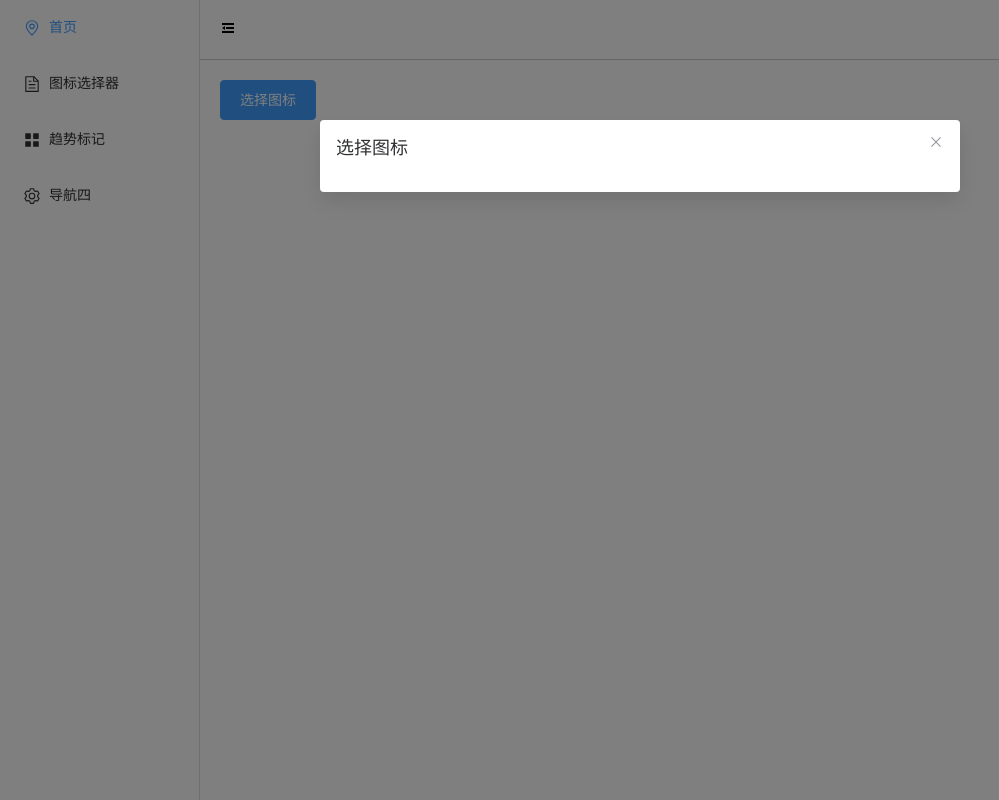
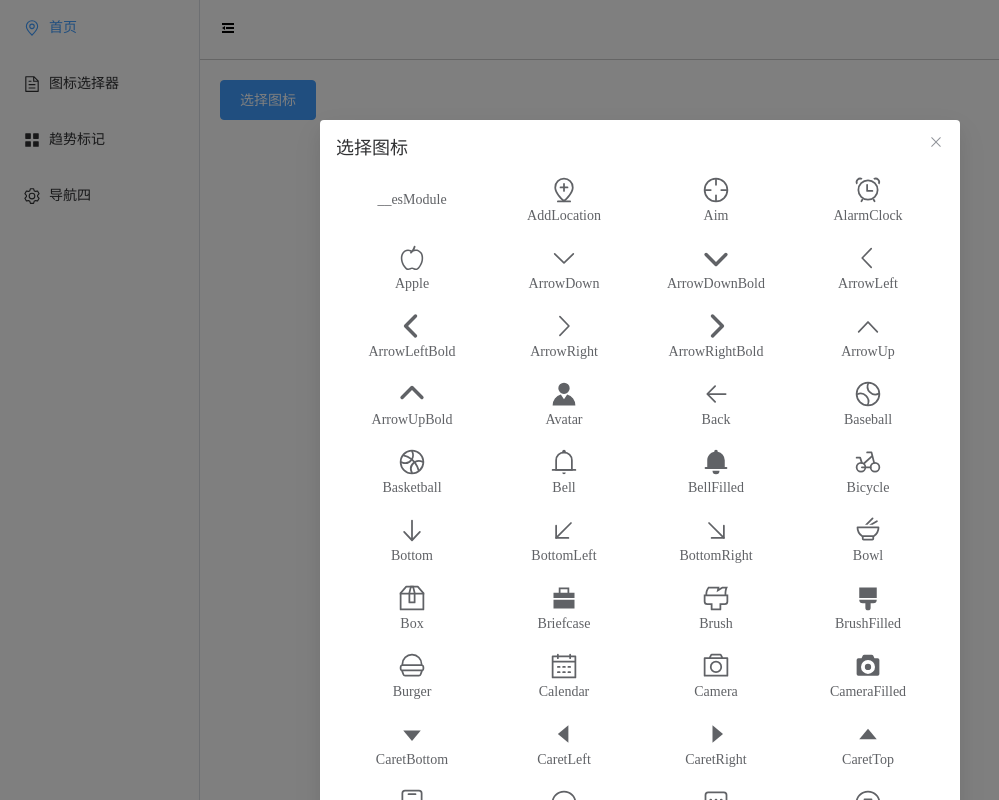
Before and after one commit to shiojiang/j3-components, a Vue app: page /chooseIcon in a window 1280 px wide. Both pictures are taken after a click on the button "选择图标". Shown: the whole page, without its empty margins (0-999 px from the left). Built offline with nearby package versions, Linux system fonts and the light colour scheme.

Commit message:
完成图标选择器

```diff
--- a/src/App.vue
+++ b/src/App.vue
@@ -9,23 +9,6 @@ export default {
 </script>
 
 <style lang="scss">
-* {
-  box-sizing: border-box;
-  margin: 0;
-  padding: 0;
-}
-// svg默认大小
-svg {
-  width: 1em;
-  height: 1em;
-}
-// 导航菜单栏高度100%
-html,
-body,
-#app,
-.el-container,
-.el-menu {
-  height: 100%;
-}
-
+@import "./styles/base.scss";
+@import "./styles/ui.scss";
 </style>
--- a/src/components/chooseIcon/src/index.vue
+++ b/src/components/chooseIcon/src/index.vue
@@ -7,11 +7,33 @@
     <slot></slot>
   </el-button>
   <!-- 对话框 -->
-  <el-dialog :title="title" v-model="dialogVisible"></el-dialog>
+  <div class="el-icon-container-wrapper-dialog-body-height">
+    <el-dialog :title="title" v-model="dialogVisible">
+    <!-- 图标容器 -->
+    <div class="el-icon-container">
+      <div
+        class="el-icon-items"
+        v-for="(item, index) in Object.keys(ElIcons)"
+        :key="index"
+        @click="handleClickIconItem(item)">
+        <!-- icon组件 -->
+        <div>
+          <!-- 技巧：在页面动态生成标签 -->
+          <component :is="`el-icon-${toLine(item)}`"></component>
+        </div>
+        <!-- icon key -->
+        <div>{{item}}</div>
+      </div>
+    </div>
+  </el-dialog>
+  </div>
 </template>
 
 <script lang="ts" setup>
 import { watch, ref } from 'vue'
+import * as ElIcons from '@element-plus/icons-vue'
+import { toLine } from '../../../utils/index.ts'
+import { useCopy } from '../../../hooks/useCopy/index.ts'
 
 let props = defineProps<{
   title: string,
@@ -36,8 +58,35 @@ watch(() => props.visible, val => {
 watch(dialogVisible, val => {
   emits('update:visible', val)
 })
+// 处理点击图标
+const handleClickIconItem = (iconkey: string) => {
+  let iconLabel = `<el-icon-${toLine(iconkey)} />`
+  useCopy(iconLabel)
+  dialogVisible.value = false
+}
 </script>
 
 <style lang="scss" scoped>
+  .el-icon-container {
+    display: flex;
+    flex-wrap: wrap;
+    align-items: center;
+    white-space: nowrap;
+    .el-icon-items {
+      display: flex;
+      flex-direction: column;
+      justify-content: center;
+      align-items: center;
+      width: 25%;
+      // min-width: 120px;
+      // background-color: pink;
+      margin-bottom: 20px;
+      cursor: pointer;
+    }
+  }
+  svg {
+    width: 2em;
+    height: 2em;
+  }
 
 </style>
--- a/src/components/container/src/nav-header/index.vue
+++ b/src/components/container/src/nav-header/index.vue
@@ -14,8 +14,6 @@ let props = defineProps<{
 }>()
 let emits = defineEmits(['update:collapse'])
 let toggleCollapse = () => {
-  console.log('a');
-
   emits('update:collapse', !props.collapse)
 }
 </script>
--- /dev/null
+++ b/src/hooks/useCopy/index.ts
@@ -0,0 +1,12 @@
+// 复制文本
+import { ElMessage } from "element-plus"
+export const useCopy = (text: string) => {
+  // 创建input标签 赋值 追加到body 选择输入框 复制操作 删除输入框
+  const input = document.createElement('input')
+  input.value = text
+  document.body.appendChild(input)
+  input.select()
+  document.execCommand('Copy')
+  document.body.removeChild(input)
+  ElMessage.success('复制成功')
+}
--- /dev/null
+++ b/src/styles/base.scss
@@ -0,0 +1,18 @@
+* {
+  box-sizing: border-box;
+  margin: 0;
+  padding: 0;
+}
+// svg默认大小
+svg {
+  width: 1em;
+  height: 1em;
+}
+// 导航菜单栏高度100%
+html,
+body,
+#app,
+.el-container,
+.el-menu {
+  height: 100%;
+}
--- /dev/null
+++ b/src/styles/ui.scss
@@ -0,0 +1,8 @@
+// 使用命名空间修改组件库内部样式
+// 为使用该样式元素的父元素添加
+.el-icon-container-wrapper-dialog-body-height {
+  .el-dialog__body {
+    height: 700px;
+    overflow: scroll;
+  }
+}
```
